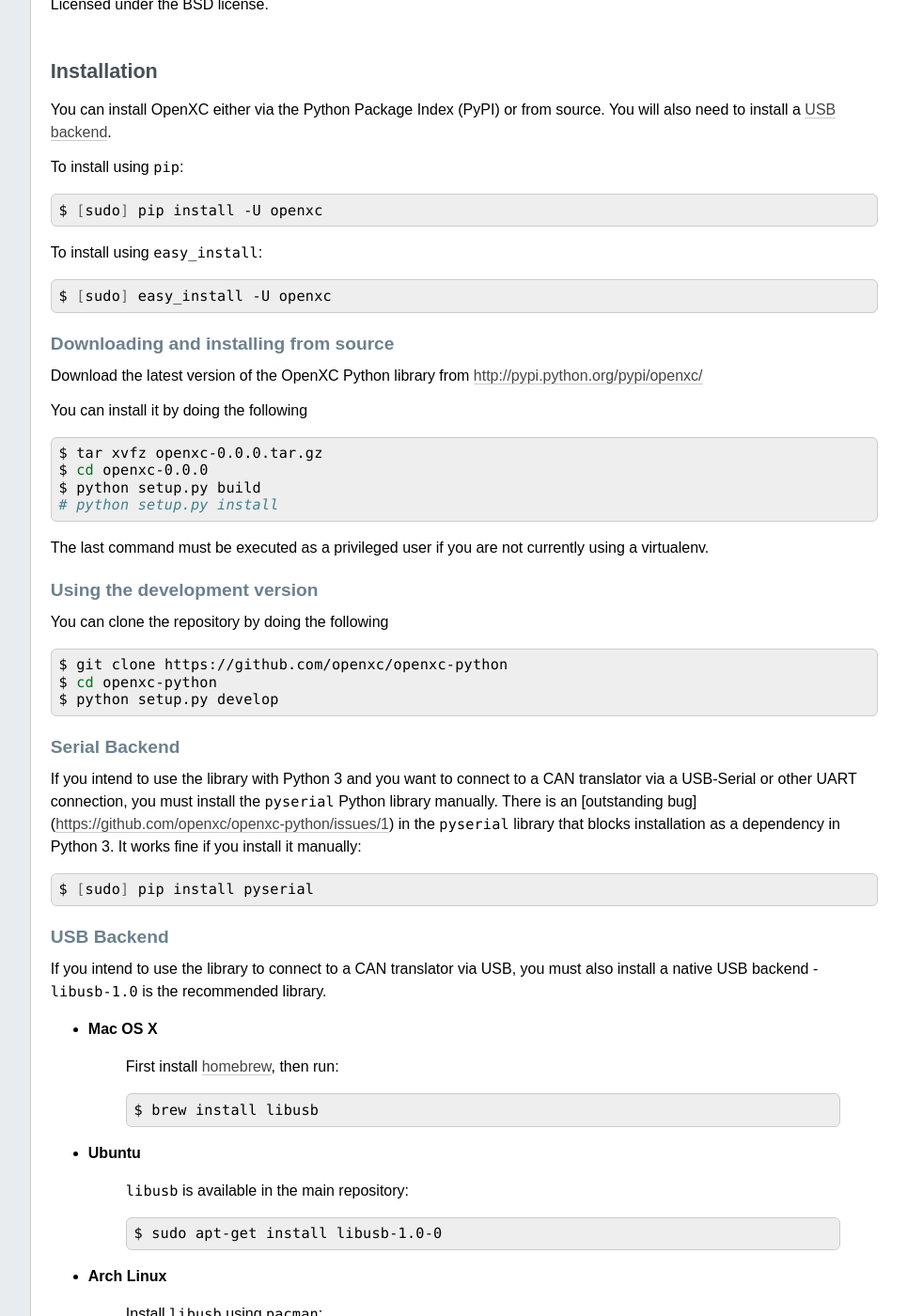
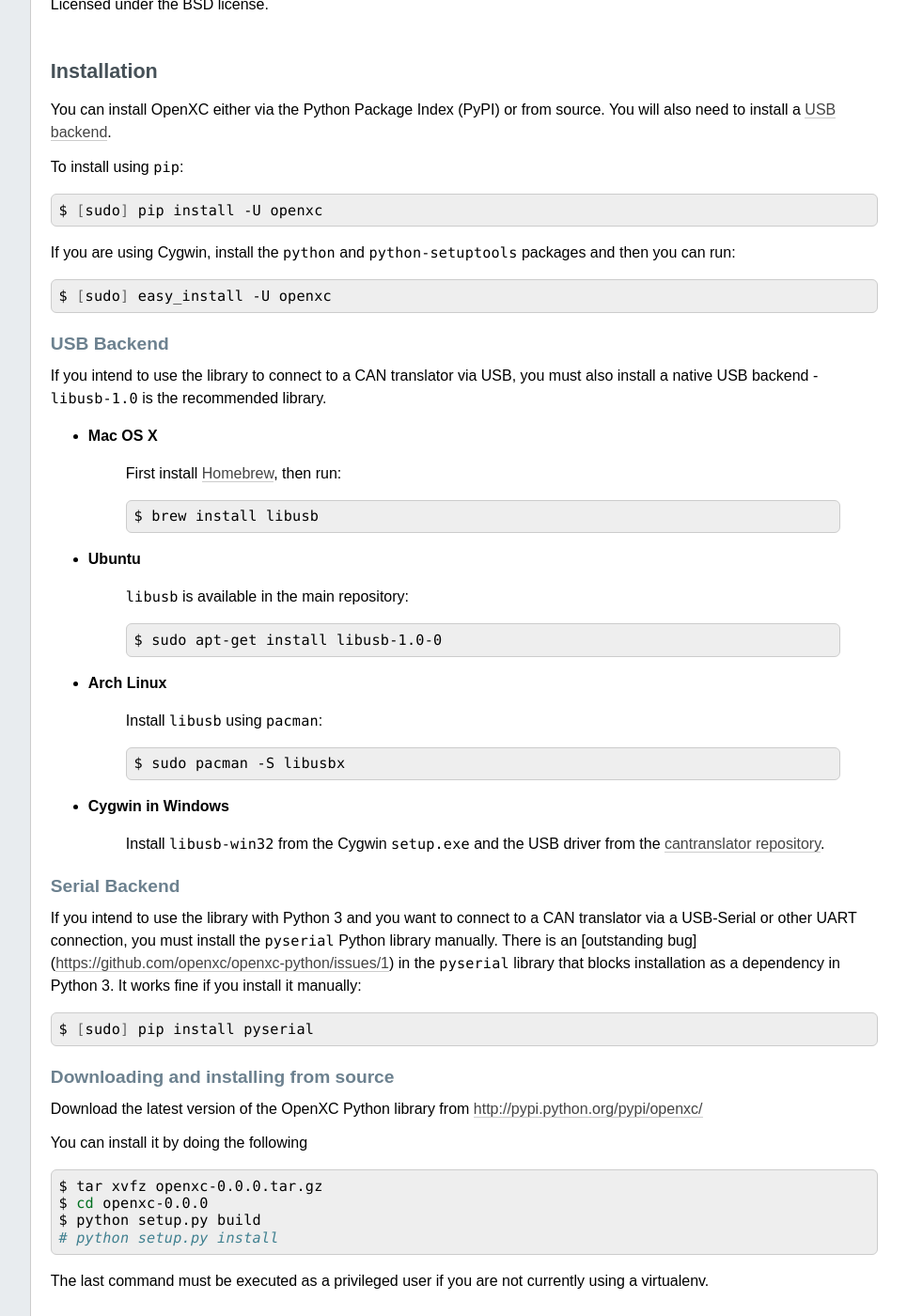
Before and after one commit to openxc/openxc-python, a Sphinx documentation site: the page built from docs/index.rst, in a window 1280 px wide and 1400 px high, scrolled down 817 px. Shown: the whole window at 94% size, without its empty margins (224-1189 px from the left). Built offline with Sphinx 7.4.7, drawn with Linux system fonts in a browser that asks for light colours; some of the changed lines change nothing that is shown; some of the changed text lies outside the part shown.

Commit message:
Reorganize docs so USB backend is more prominent.

```diff
--- a/docs/index.rst
+++ b/docs/index.rst
@@ -19,11 +19,61 @@
 
     $ [sudo] pip install -U openxc
 
-To install using ``easy_install``:
+If you are using Cygwin, install the ``python`` and ``python-setuptools``
+packages and then you can run:
 
 .. code-block:: sh
 
     $ [sudo] easy_install -U openxc
+
+.. _usb:
+
+USB Backend
+-------------
+
+If you intend to use the library to connect to a CAN translator via USB, you
+must also install a native USB backend - ``libusb-1.0`` is the recommended library.
+
+- **Mac OS X**
+
+    First install Homebrew_, then run::
+
+        $ brew install libusb
+
+.. _Homebrew: http://mxcl.github.com/homebrew/
+
+- **Ubuntu**
+
+    ``libusb`` is available in the main repository::
+
+        $ sudo apt-get install libusb-1.0-0
+
+- **Arch Linux**
+
+    Install ``libusb`` using ``pacman``::
+
+        $ sudo pacman -S libusbx
+
+- **Cygwin in Windows**
+
+    Install ``libusb-win32`` from the Cygwin ``setup.exe`` and the USB driver
+    from the `cantranslator repository`_.
+
+.. _`cantranslator repository`: https://github.com/openxc/cantranslator/tree/master/conf/windows-driver
+
+Serial Backend
+--------------
+
+If you intend to use the library with Python 3 and you want to connect to a CAN
+translator via a USB-Serial or other UART connection, you must install the
+``pyserial`` Python library manually. There is an [outstanding
+bug](https://github.com/openxc/openxc-python/issues/1) in the ``pyserial`` library
+that blocks installation as a dependency in Python 3. It works fine if you
+install it manually:
+
+.. code-block:: sh
+
+    $ [sudo] pip install pyserial
 
 Downloading and installing from source
 --------------------------------------
@@ -54,52 +104,6 @@
     $ cd openxc-python
     $ python setup.py develop
 
-Serial Backend
---------------
-
-If you intend to use the library with Python 3 and you want to connect to a CAN
-translator via a USB-Serial or other UART connection, you must install the
-``pyserial`` Python library manually. There is an [outstanding
-bug](https://github.com/openxc/openxc-python/issues/1) in the ``pyserial`` library
-that blocks installation as a dependency in Python 3. It works fine if you
-install it manually:
-
-.. code-block:: sh
-
-    $ [sudo] pip install pyserial
-
-
-.. _usb:
-
-USB Backend
--------------
-
-If you intend to use the library to connect to a CAN translator via USB, you
-must also install a native USB backend - ``libusb-1.0`` is the recommended library.
-
-- **Mac OS X**
-
-    First install homebrew_, then run::
-
-        $ brew install libusb
-
-.. _homebrew: http://mxcl.github.com/homebrew/
-
-- **Ubuntu**
-
-    ``libusb`` is available in the main repository::
-
-        $ sudo apt-get install libusb-1.0-0
-
-- **Arch Linux**
-
-    Install ``libusb`` using ``pacman``::
-
-        $ sudo pacman -S libusbx
-
-- **Cygwin in Windows**
-
-    Install ``libusb-win32`` from the Cygwin ``setup.exe``.
 
 Documentation
 =============
```
